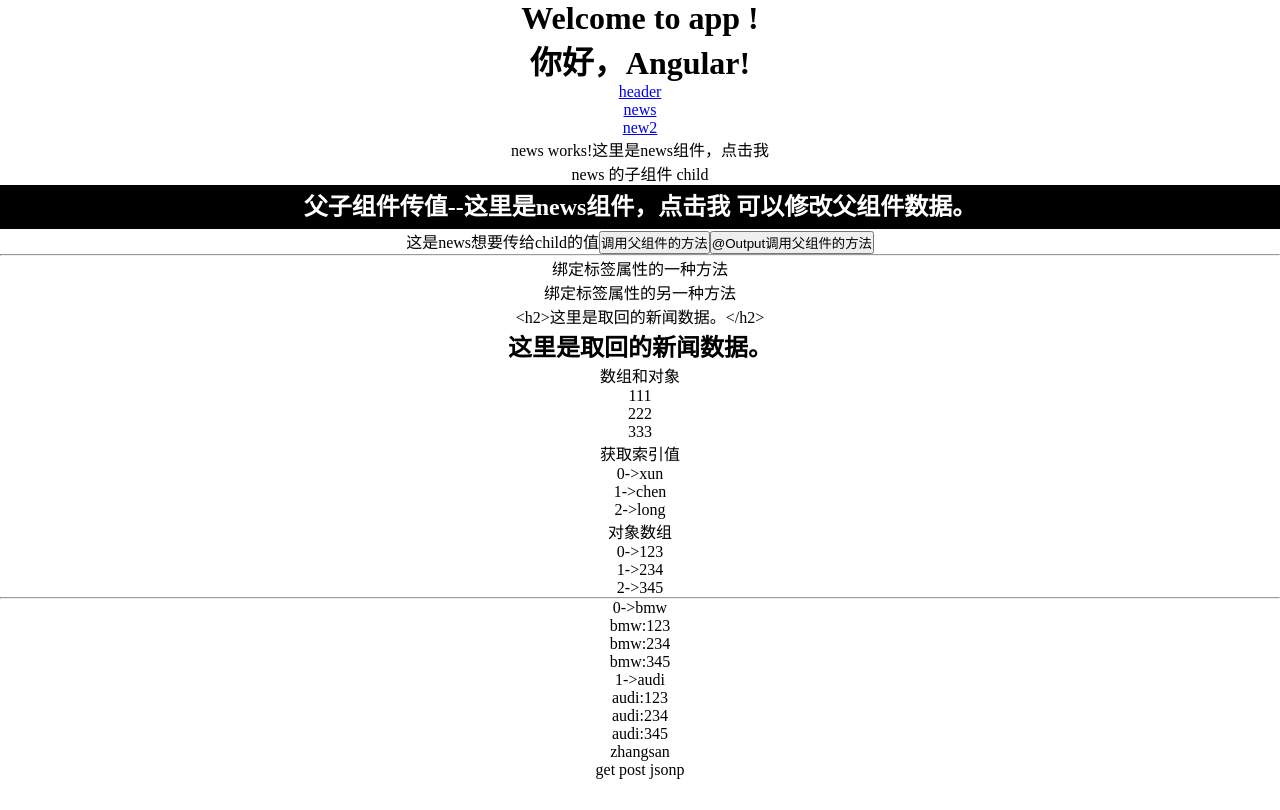
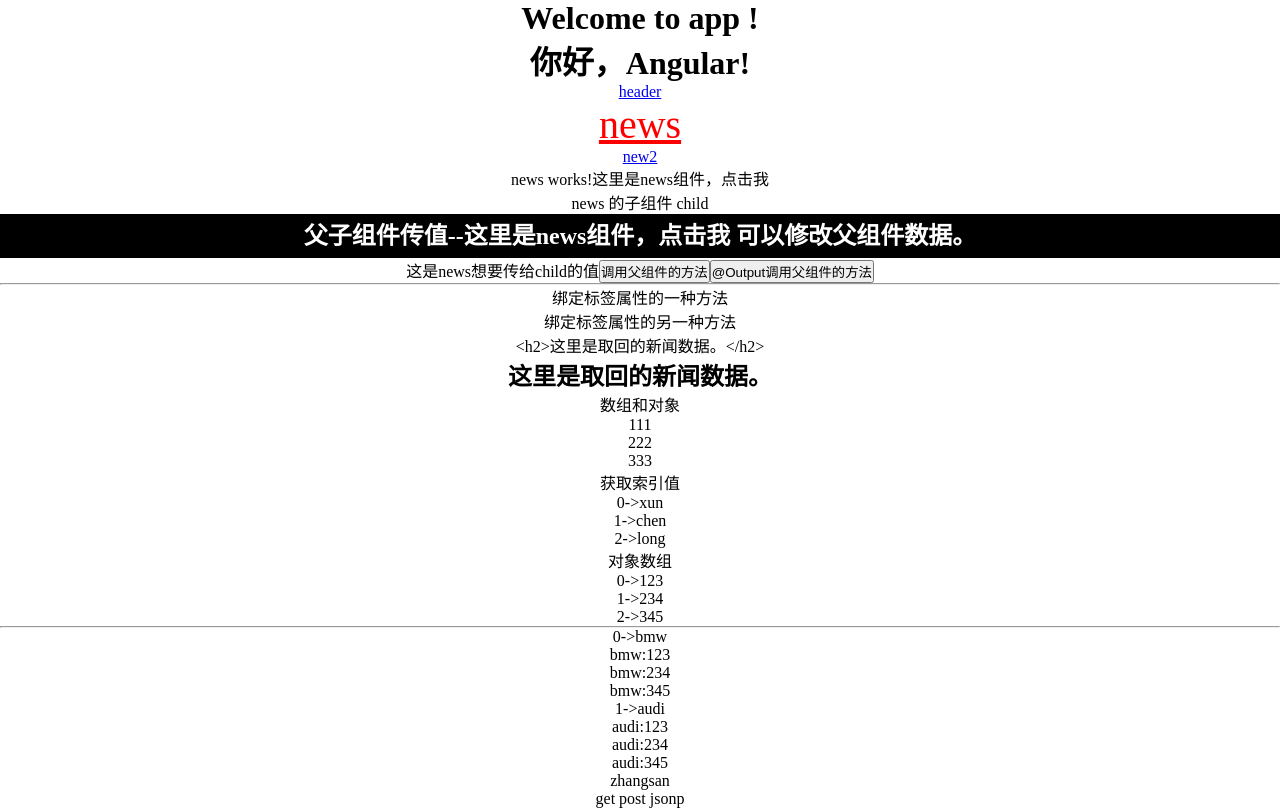
Before and after one commit to xuncl/firstAngular, an Angular app: page /news in a window 1280 px wide. Shown: the top 810 px of the page. Built offline with nearby package versions, Linux system fonts and the light colour scheme.

Commit message:
用routerLinkActive 配置导航栏选中样式

```diff
--- a/src/app/app.component.html
+++ b/src/app/app.component.html
@@ -8,9 +8,9 @@
   </h1>
   <div>
     <ul>
-      <li><a routerLink="header">header</a></li>
-      <li><a routerLink="news">news</a></li>
-      <li><a routerLink="new2">new2</a></li>
+      <li><a routerLink="header" routerLinkActive="activeClass">header</a></li>
+      <li><a routerLink="news" routerLinkActive="activeClass">news</a></li>
+      <li><a routerLink="new2" routerLinkActive="activeClass">new2</a></li>
     </ul>
   </div>
   <!-- <app-new2></app-new2>
--- a/src/styles.css
+++ b/src/styles.css
@@ -12,3 +12,8 @@
     background: black;
     color: #fff;
 }
+
+.activeClass{
+    color: red;
+    font-size: 40px;
+}
```
